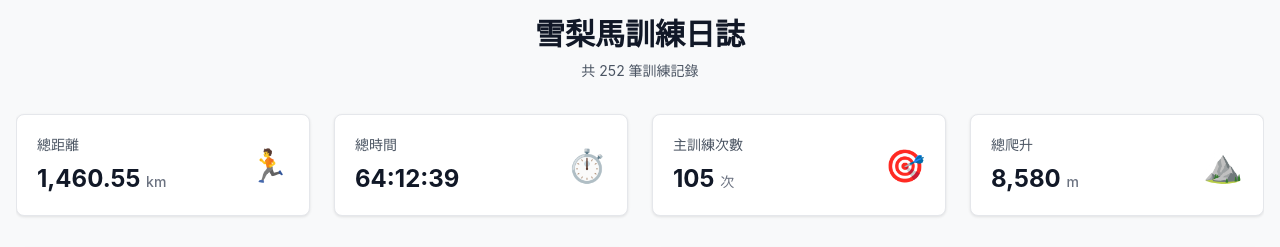
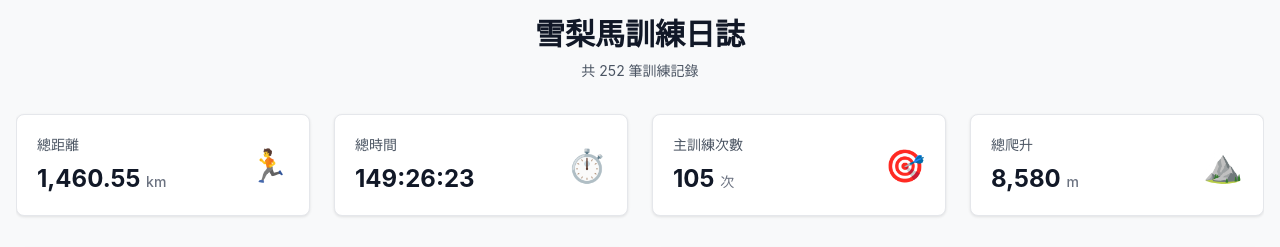
Before and after one commit to goodispeter/training-record, a Vue app: page / in a window 1280 px wide. Shown: the top 247 px of the page. Built offline with nearby package versions, Linux system fonts and the light colour scheme.

Commit message:
update data

```diff
--- a/src/mock/record/training-data.ts
+++ b/src/mock/record/training-data.ts
@@ -31,7 +31,7 @@ export interface TrainingResponseData {
 
 export const mockTrainingData: TrainingResponseData = {
   totalDistance: 1460.55,
-  totalMovingTime: '64:12:39',
+  totalMovingTime: '149:26:23',
   mainTrainingCount: 105,
   totalElevationGain: 8580,
   monthlyData: [
```
